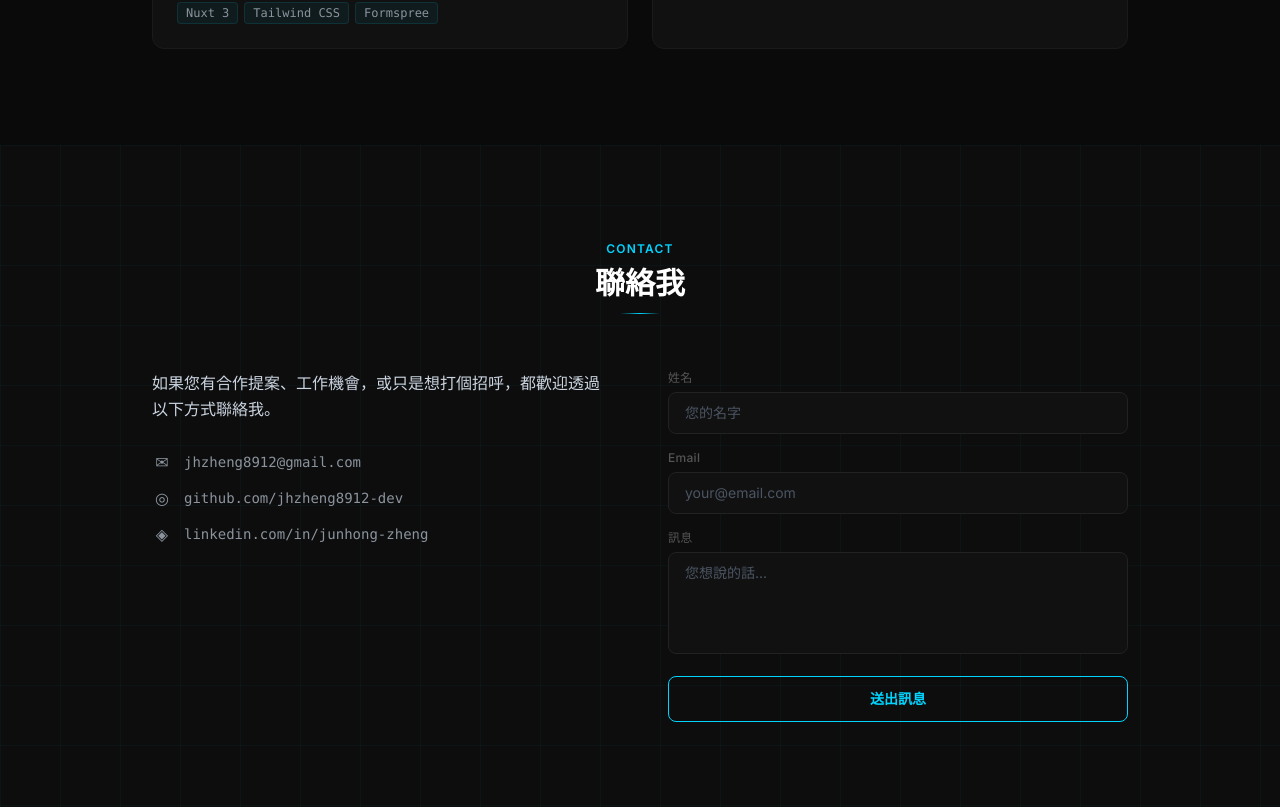
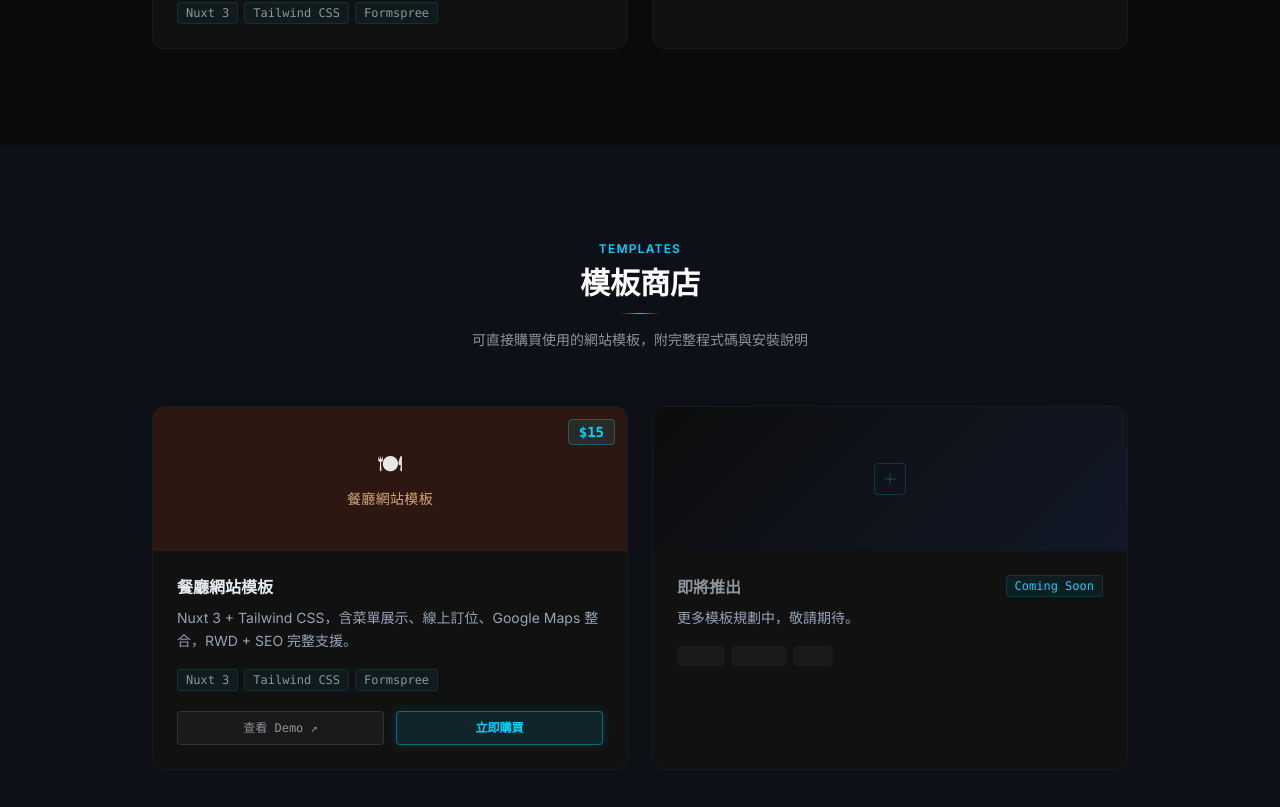
Before and after one commit to jhzheng8912-dev/personal-website, a Nuxt app: page / in a window 1280 px wide. Shown: the part 2213-3020 px from the top of the page. Built offline with nearby package versions, Linux system fonts and the light colour scheme.

Commit message:
feat: add template store block

```diff
--- a/app/app.vue
+++ b/app/app.vue
@@ -6,6 +6,7 @@
       <AboutSection />
       <SkillsSection />
       <ProjectsSection />
+      <TemplateStoreSection />
       <ContactSection />
     </main>
     <FooterBar />
--- /dev/null
+++ b/app/components/TemplateStoreSection.vue
@@ -0,0 +1,115 @@
+<template>
+  <section id="templates" class="py-24" style="background-color: #0d1117;">
+    <div class="max-w-5xl mx-auto px-6">
+      <SectionTitle title="模板商店" subtitle="Templates" />
+      <p class="mt-4 text-sm text-center" style="color: #8b949e;">
+        可直接購買使用的網站模板，附完整程式碼與安裝說明
+      </p>
+
+      <div class="mt-14 grid md:grid-cols-2 gap-6">
+
+        <!-- 餐廳網站模板 -->
+        <article class="card-dark rounded-xl overflow-hidden group">
+          <!-- 封面 -->
+          <div class="h-36 relative overflow-hidden" style="background-color: #2c1810;">
+            <div class="absolute inset-0 flex flex-col items-center justify-center gap-2">
+              <span class="text-2xl">🍽</span>
+              <span class="text-sm font-medium tracking-wide" style="color: #d4a574;">餐廳網站模板</span>
+            </div>
+            <!-- 價格標籤 -->
+            <div class="absolute top-3 right-3">
+              <span
+                class="text-sm font-bold font-mono px-2.5 py-1 rounded"
+                style="background: rgba(0,212,255,0.1); border: 1px solid rgba(0,212,255,0.3); color: #00d4ff;"
+              >$15</span>
+            </div>
+            <div
+              class="absolute inset-0 opacity-0 group-hover:opacity-100 transition-opacity duration-500"
+              style="background: radial-gradient(ellipse at center, rgba(212,165,116,0.12) 0%, transparent 70%);"
+            />
+          </div>
+
+          <div class="p-6">
+            <h3 class="font-semibold mb-2" style="color: #e6edf3;">餐廳網站模板</h3>
+            <p class="text-sm leading-relaxed mb-4" style="color: #94a3b8;">
+              Nuxt 3 + Tailwind CSS，含菜單展示、線上訂位、Google Maps 整合，RWD + SEO 完整支援。
+            </p>
+            <div class="flex flex-wrap gap-1.5 mb-5">
+              <span
+                v-for="tag in ['Nuxt 3', 'Tailwind CSS', 'Formspree']"
+                :key="tag"
+                class="text-xs font-mono px-2 py-0.5 rounded"
+                style="background: rgba(0,212,255,0.05); border: 1px solid rgba(0,212,255,0.12); color: #8b949e;"
+              >{{ tag }}</span>
+            </div>
+            <div class="flex gap-3">
+              <a
+                href="https://restaurant-template-two-orpin.vercel.app"
+                target="_blank"
+                rel="noopener noreferrer"
+                class="flex-1 text-center text-xs font-mono px-3 py-2 rounded transition-colors duration-200"
+                style="background: rgba(255,255,255,0.04); border: 1px solid rgba(255,255,255,0.1); color: #8b949e;"
+                onmouseover="this.style.background='rgba(255,255,255,0.08)'"
+                onmouseout="this.style.background='rgba(255,255,255,0.04)'"
+              >
+                查看 Demo ↗
+              </a>
+              <a
+                href="https://zhengster06.gumroad.com/l/ashgbl"
+                target="_blank"
+                rel="noopener noreferrer"
+                class="flex-1 text-center text-xs font-mono px-3 py-2 rounded transition-all duration-200 font-semibold"
+                style="background: rgba(0,212,255,0.1); border: 1px solid rgba(0,212,255,0.4); color: #00d4ff; box-shadow: 0 0 12px rgba(0,212,255,0.15);"
+                onmouseover="this.style.background='rgba(0,212,255,0.18)'; this.style.boxShadow='0 0 20px rgba(0,212,255,0.3)'"
+                onmouseout="this.style.background='rgba(0,212,255,0.1)'; this.style.boxShadow='0 0 12px rgba(0,212,255,0.15)'"
+              >
+                立即購買
+              </a>
+            </div>
+          </div>
+        </article>
+
+        <!-- 即將推出 -->
+        <article class="card-dark rounded-xl overflow-hidden group">
+          <div
+            class="h-36 flex items-center justify-center relative overflow-hidden"
+            style="background: linear-gradient(135deg, #0d0d0d, #111827);"
+          >
+            <div class="w-8 h-8 rounded border flex items-center justify-center"
+                 style="border-color: rgba(0,212,255,0.2);">
+              <svg class="w-4 h-4" style="color: rgba(0,212,255,0.3);" fill="none" stroke="currentColor" viewBox="0 0 24 24">
+                <path stroke-linecap="round" stroke-linejoin="round" stroke-width="1.5" d="M12 4v16m8-8H4" />
+              </svg>
+            </div>
+            <div
+              class="absolute inset-0 opacity-0 group-hover:opacity-100 transition-opacity duration-500"
+              style="background: radial-gradient(ellipse at center, rgba(0,212,255,0.05) 0%, transparent 70%);"
+            />
+          </div>
+
+          <div class="p-6">
+            <div class="flex items-start justify-between mb-2">
+              <h3 class="font-semibold" style="color: #8b949e;">即將推出</h3>
+              <span class="text-xs font-mono px-2 py-0.5 rounded"
+                    style="background: rgba(0,212,255,0.06); border: 1px solid rgba(0,212,255,0.15); color: #00d4ff;">
+                Coming Soon
+              </span>
+            </div>
+            <p class="text-sm leading-relaxed mb-4" style="color: #94a3b8;">
+              更多模板規劃中，敬請期待。
+            </p>
+            <div class="flex flex-wrap gap-1.5">
+              <span
+                v-for="i in 3"
+                :key="i"
+                class="h-5 rounded"
+                :style="`width: ${[48, 56, 40][i-1]}px; background: #1a1a1a;`"
+              />
+            </div>
+          </div>
+        </article>
+
+      </div>
+    </div>
+  </section>
+</template>
```
